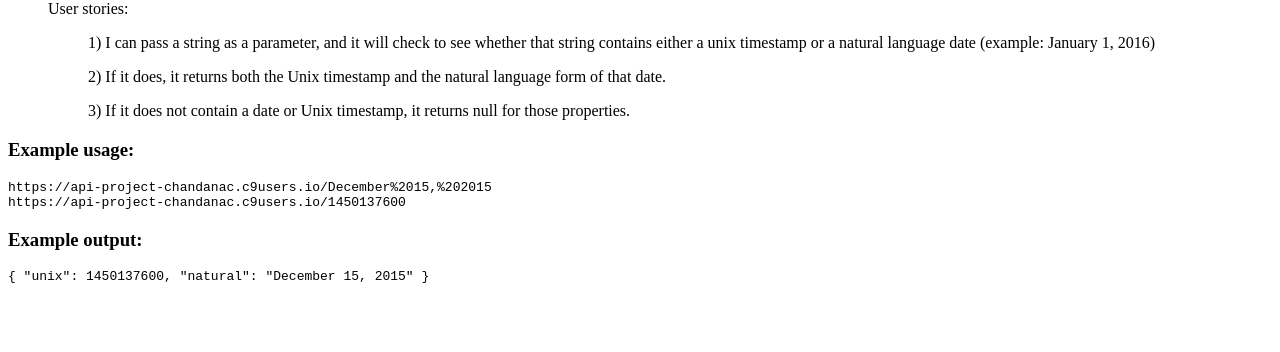
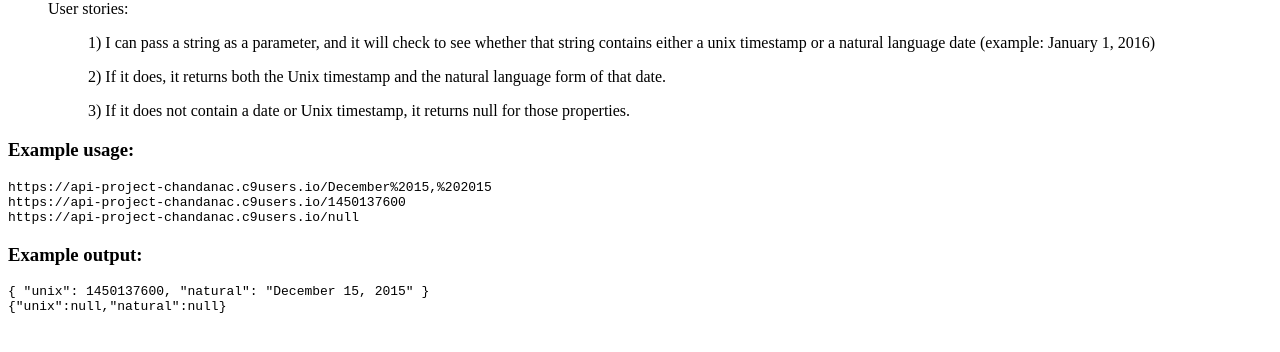
Before and after one commit to chandanac/timestamp-api, a website: page public/index.html in a window 1280 px wide. Shown: the part 66-418 px from the top of the page. Drawn offline with Linux system fonts and the light colour scheme.

Commit message:
More changes to index.html

```diff
--- a/public/index.html
+++ b/public/index.html
@@ -23,9 +23,13 @@
     <code>https://api-project-chandanac.c9users.io/December%2015,%202015</code>
     <br>
     <code>https://api-project-chandanac.c9users.io/1450137600</code>
+    <br>
+    <code>https://api-project-chandanac.c9users.io/null</code>
     <h3>Example output:</h3>
     <code>
       { "unix": 1450137600, "natural": "December 15, 2015" }
+      <br>
+      {"unix":null,"natural":null}
     </code>
 
 
```
